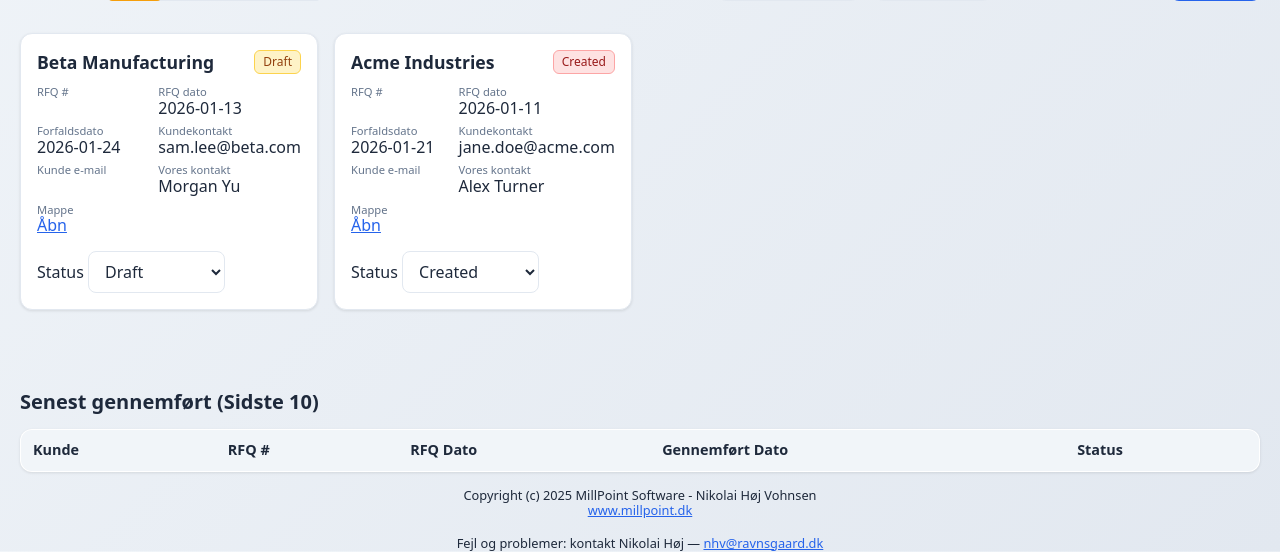
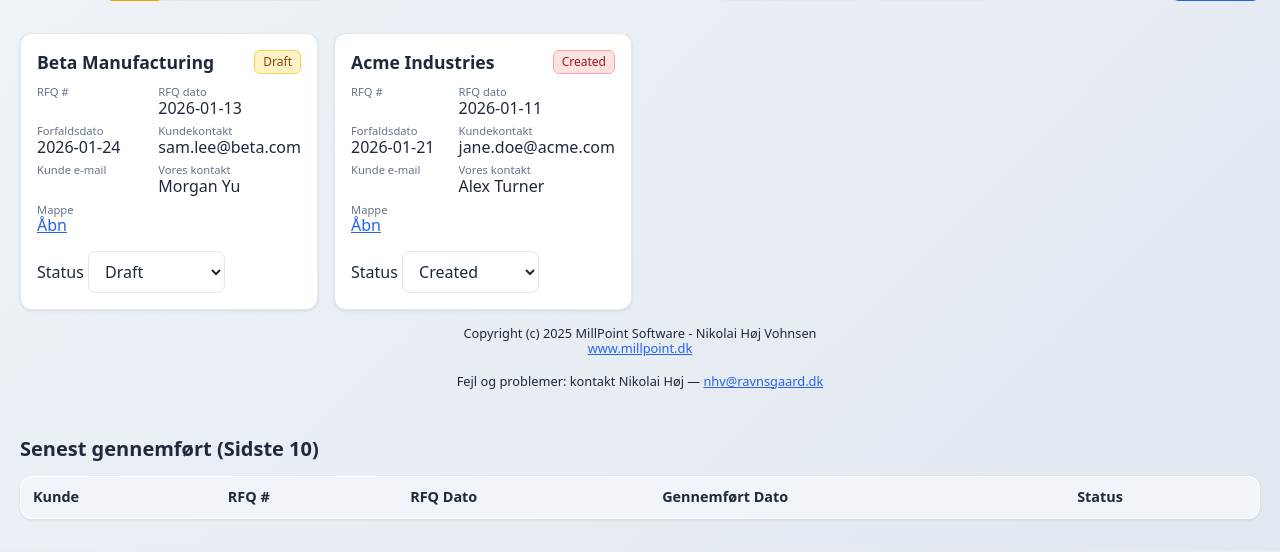
Before and after one commit to Nikolaihoj1/rfq-tracker, a Flask app: page / in a window 1280 px wide. Shown: the part 424-976 px from the top of the page. After the commit the page ends 945 px from the top, so only its background shows below. Run offline with Flask 3, Linux system fonts and the light colour scheme; data comes from the database, SQL or seed files in the repository; lists and menus that the app fills with data are empty.

Commit message:
Adjust tile grid height to 80% and move recent RFQs below footer

```diff
--- a/static/admin.js
+++ b/static/admin.js
@@ -156,7 +156,7 @@ function setDefaultFormValues() {
   const folderEl = getField('network_folder_link');
 
   if (rfqNumberEl && !rfqNumberEl.value) {
-    rfqNumberEl.value = 'Tilbud 25.000';
+    rfqNumberEl.value = 'Tilbud 26.000';
   }
 
   if (rfqDateEl && !rfqDateEl.value) {
--- a/static/styles.css
+++ b/static/styles.css
@@ -97,6 +97,8 @@ button.primary:hover {
   grid-template-columns: repeat(auto-fill, minmax(280px, 1fr));
   gap: 1rem;
   padding: 1rem 1.25rem;
+  max-height: 80vh;
+  overflow-y: auto;
 }
 
 .tile {
@@ -223,7 +225,8 @@ button.primary:hover {
 /* Recent RFQs table */
 .recent-rfqs {
   padding: 1rem 1.25rem;
-  margin-top: 2rem;
+  margin-top: 1rem;
+  margin-bottom: 1rem;
 }
 
 .recent-rfqs h2 {
--- a/templates/admin.html
+++ b/templates/admin.html
@@ -77,10 +77,10 @@
         <div class="admin-controls">
           <label>Vis:
             <select id="limitSelect">
-              <option value="10" selected>10</option>
+              <option value="10">10</option>
               <option value="20">20</option>
               <option value="50">50</option>
-              <option value="100">100</option>
+              <option value="100" selected>100</option>
               <option value="all">Alle</option>
             </select>
           </label>
```
Also changed, not shown: templates/index.html (+18 -18 lines).
